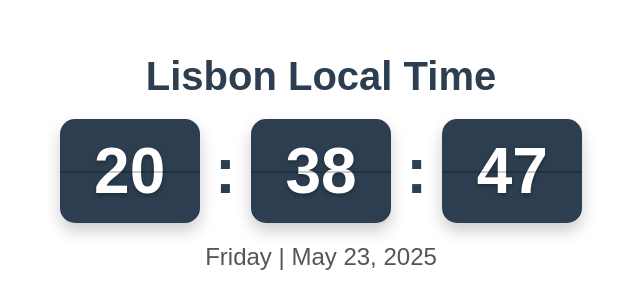
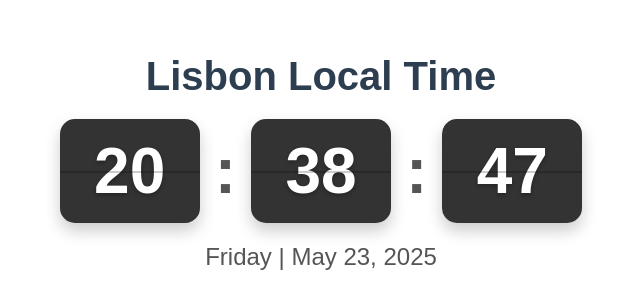
Before and after one commit to tbollin/lisbon-time-widget, a plain HTML site: page index.html in a window 1280 px wide. Shown: the part 238-546 px from the top of the page, without its empty margins (319-959 px from the left). Drawn offline with Linux system fonts and the light colour scheme.

Commit message:
Update index.html

```diff
--- a/index.html
+++ b/index.html
@@ -65,7 +65,7 @@
         }
 
         .time-unit {
-            background: #2c3e50;
+            background: #333333;
             border-radius: clamp(8px, 2vw, 15px);
             padding: clamp(10px, 3vw, 20px);
             min-width: clamp(60px, 12vw, 100px);
@@ -97,7 +97,7 @@
         .colon {
             font-size: clamp(2rem, 6vw, 4rem);
             font-weight: bold;
-            color: #2c3e50;
+            color: #555555;
             line-height: 1;
             display: flex;
             align-items: center;
```
